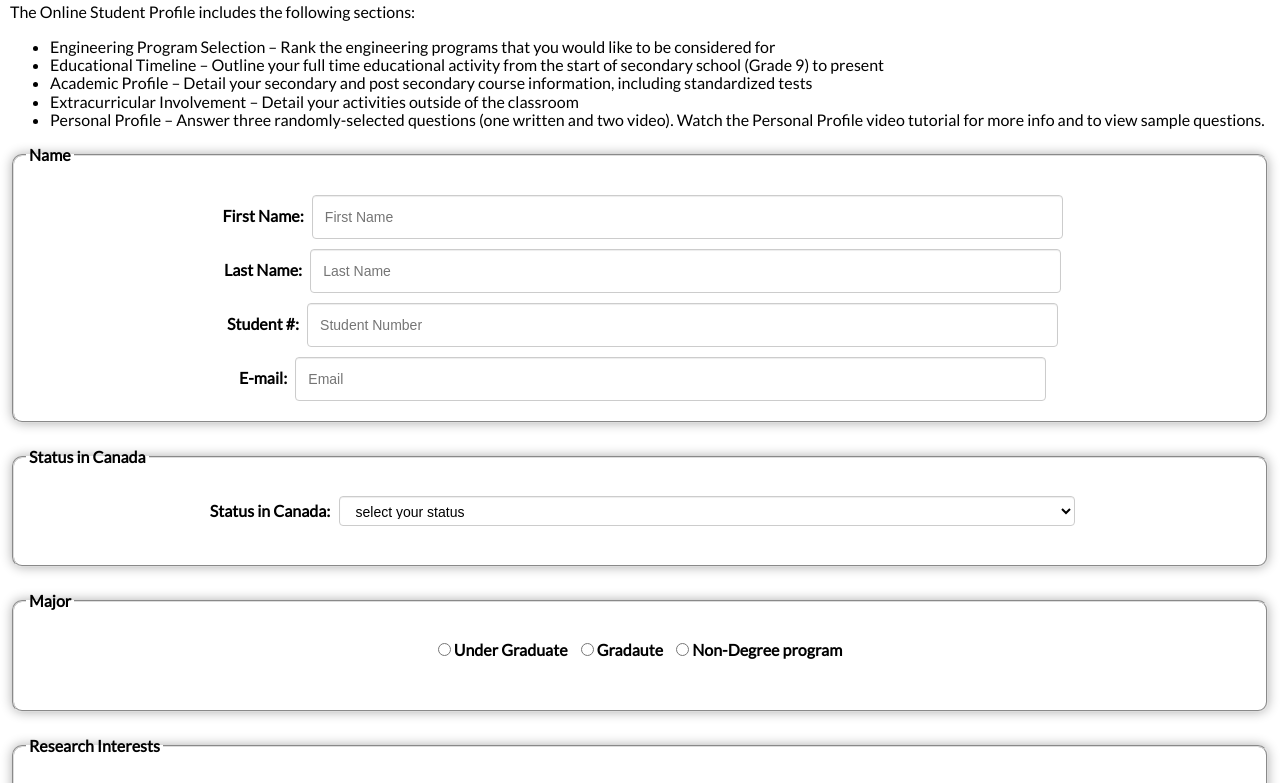
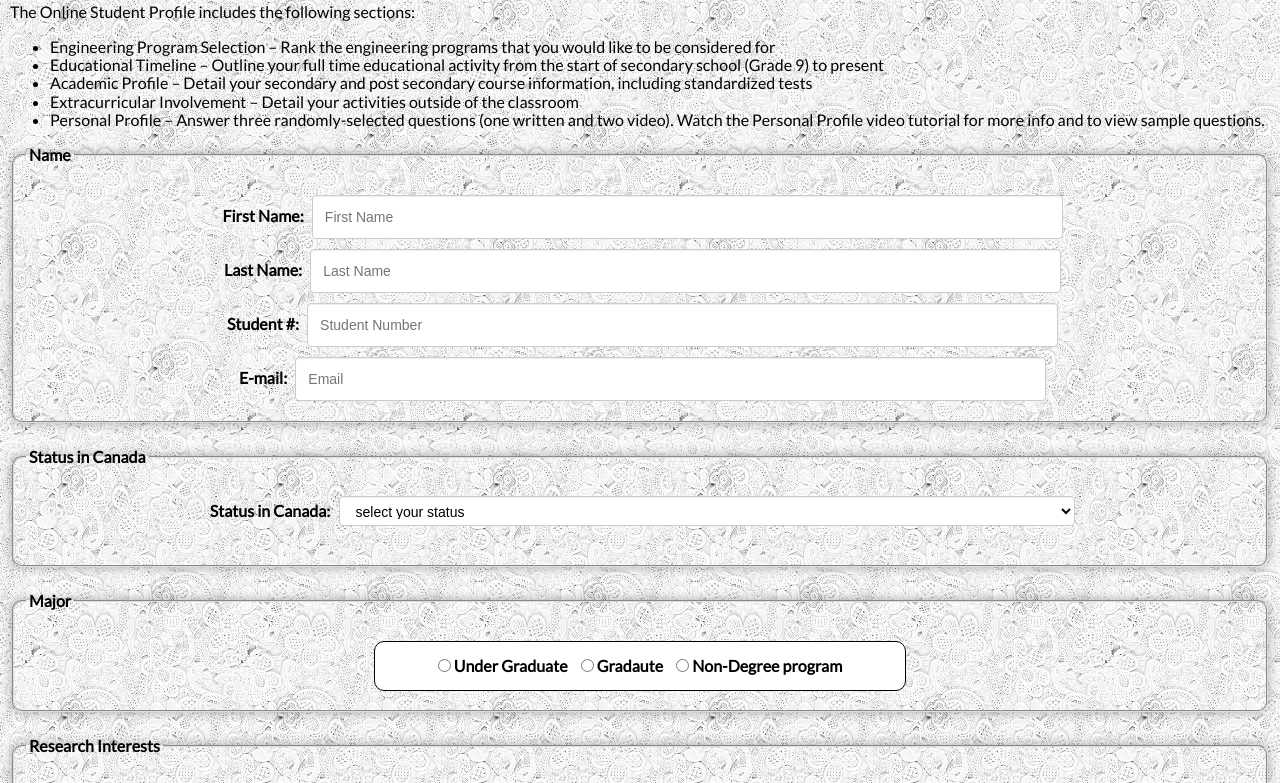
Before and after one commit to alizkarami/simpleForm, a website: page index.html in a window 1280 px wide. Shown: the part 124-907 px from the top of the page. Drawn offline with Linux system fonts and the light colour scheme.

Commit message:
Background img

```diff
--- a/css/style.css
+++ b/css/style.css
@@ -6,7 +6,9 @@ html {
 */}
 /*body padding set*/
 body {
-	padding: 0 10px
+	padding: 0 10px;
+    background-image: url("/images/bg01.jpeg");
+    background-repeat: repeat;
 }
 
 /*Heasder h1 style*/
@@ -99,3 +101,14 @@ textarea {
 #errors {
     margin: 15px;
 }
+
+/*program degree style*/
+.program-degree {
+    background-color: white;
+    width: 500px;
+    margin-left: auto;
+    margin-right: auto;
+    padding: 15px;
+    border-radius: 10px;
+    border: 1px solid;
+}
--- a/index.html
+++ b/index.html
@@ -75,7 +75,7 @@
 		<!--Major radio button-->
 		<fieldset>
 			<legend>Major</legend>
-			<div class="form-center">
+			<div class="form-center program-degree">
 				<label>
 				  <input class="form degree-program" type="radio" name="degree" id="ug" value="ug"  oninput="hideErrorStyle(this)"> Under Graduate
 				</label>
```
Also changed, not shown: images/bg01.jpeg (added), 1 other file.
